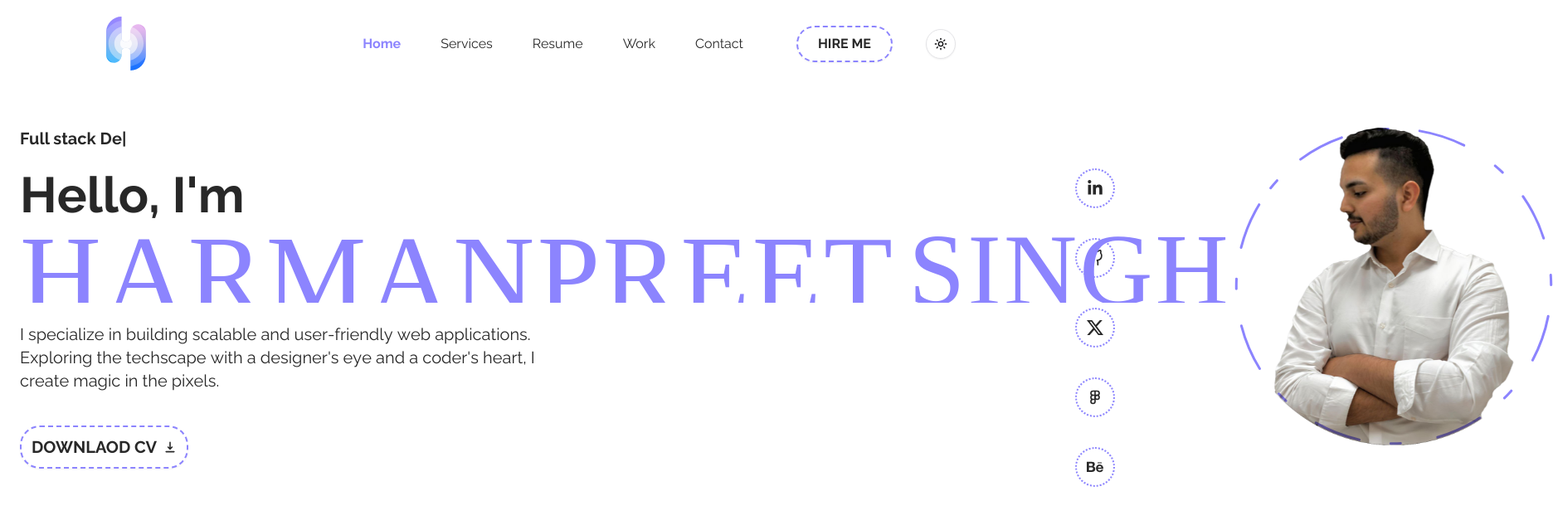
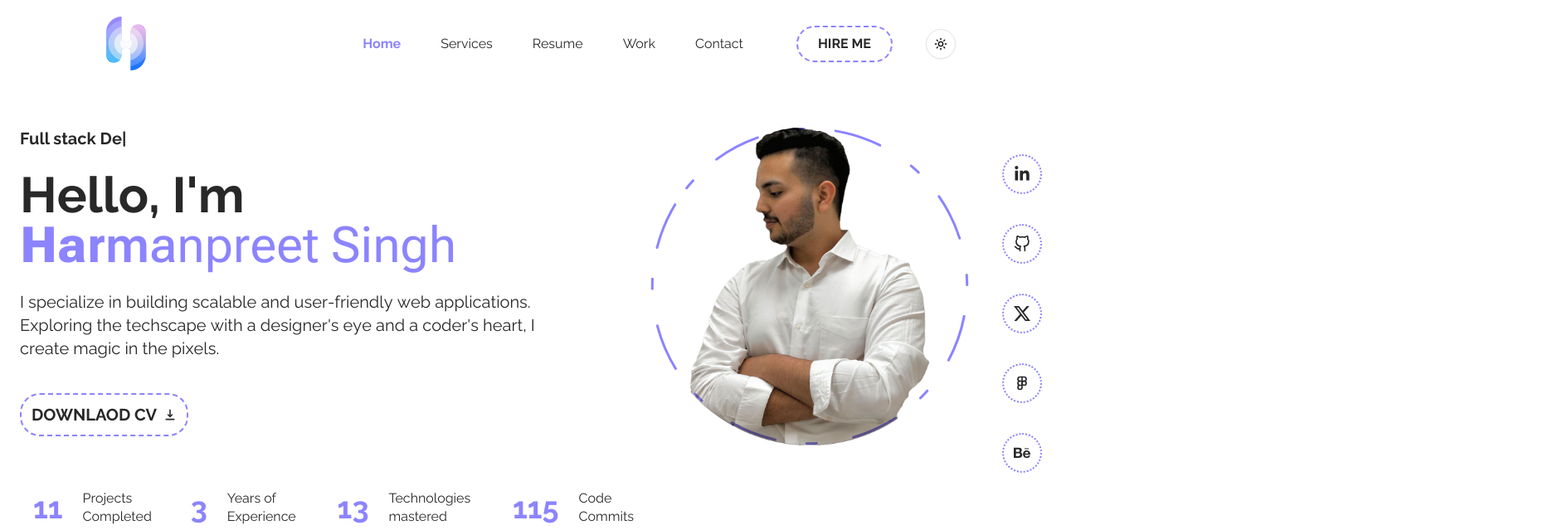
Before and after one commit to Harman-khurmi/harman-portfolio, a Next.js app: page / in a window 1280 px wide. Shown: the top 639 px of the page at 83% size, 1872 px wide, since content can reach past the window. Built offline with nearby package versions, Linux system fonts and the light colour scheme; a web font is replaced by a local one.

Commit message:
cutie said that it was okay! - text effect

```diff
--- a/app/page.jsx
+++ b/app/page.jsx
@@ -85,8 +85,8 @@ const Home = () => {
                 </div>
 
                 {/* <div className='w-full hidden lg:grid place-content-center cursor-crosshair'><BubbleText /></div> */}
-                <div className='lg:flex gap-4 font-bold hidden'>
-                  <div style={{ position: 'relative', height: '100px', width: '100%' }}>
+               <div className='lg:flex gap-4 font-bold hidden'>
+                   {/* <div style={{ position: 'relative', height: '100px', width: '100%' }}>
                     <TextPressure
                       text="Harmanpreet"
                       flex={true}
@@ -114,8 +114,8 @@ const Home = () => {
                       minFontSize={96}
                     />
                   </div>
-                </div>
-                {/* <div
+                </div> */}
+                <div
                   ref={containerRef}
                   style={{ position: 'relative' }}
                 >
@@ -128,7 +128,8 @@ const Home = () => {
                     radius={200}
                     falloff='linear'
                   />
-                </div> */}
+                </div>
+                </div>
 
               </div>
               <div className='text-sm md:text-lg lg:text-xl justify-center lg:text-left max-w-[24rem] md:max-w-[32rem] text-center lg:max-w-[40rem]'>
```
